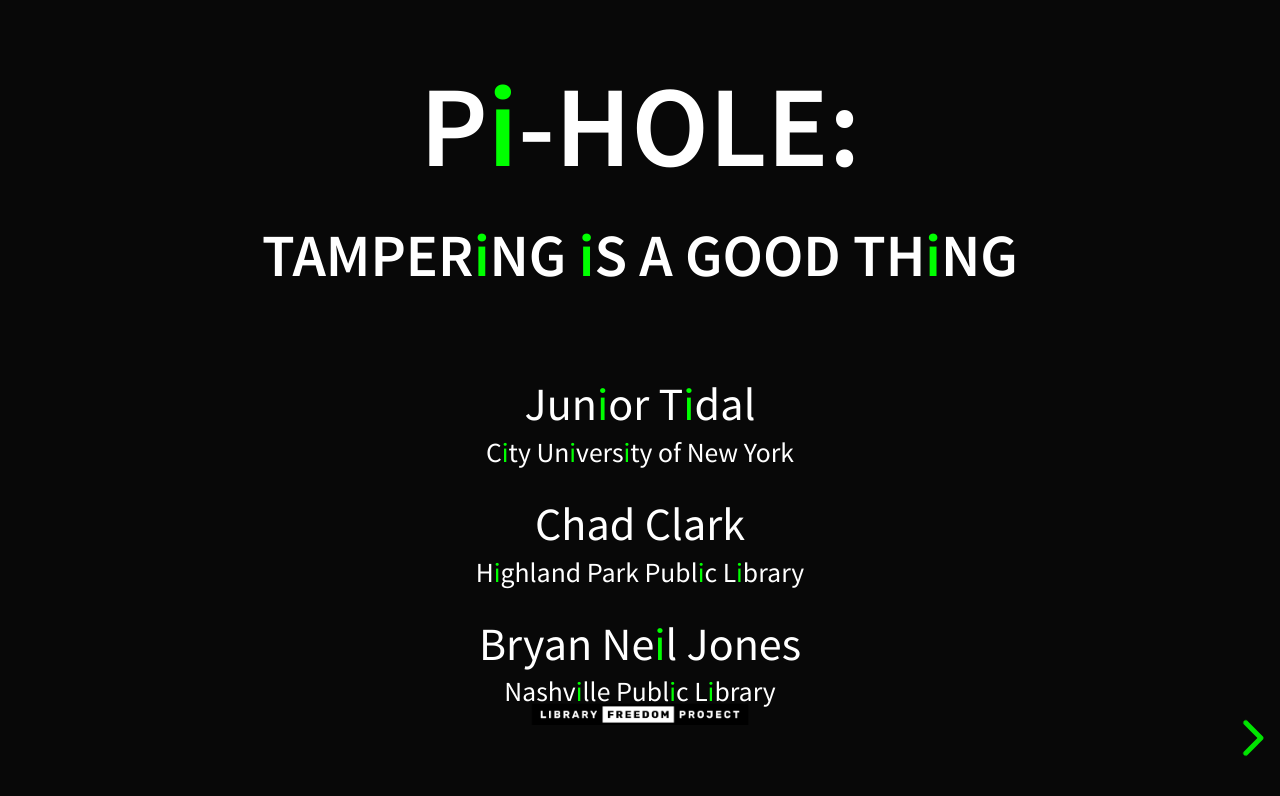
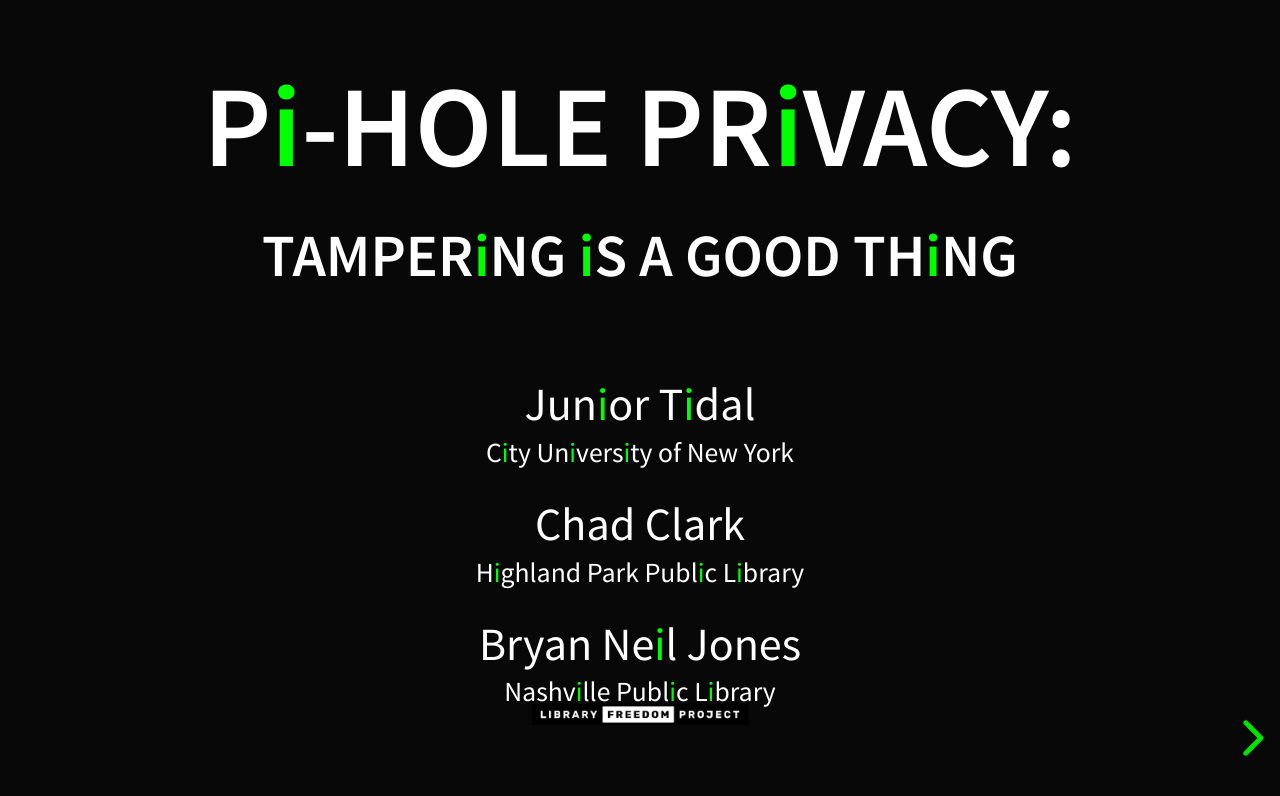
Before and after one commit to librarianbryan/Pi-Hole-Code4Lib2020, a website: page index.html in a window 1280 px wide. Drawn offline with Linux system fonts and the light colour scheme.

Commit message:
Correct title slide

```diff
--- a/index.html
+++ b/index.html
@@ -33,7 +33,7 @@
 			    <aside class="notes">
 
 			    </aside>
-				<h1>P<span style=color:#00ff00;text-transform:lowercase>I</span>-hole:</h1>
+				<h1>P<span style=color:#00ff00;text-transform:lowercase>I</span>-hole Pr<span style=color:#00ff00;text-transform:lowercase>I</span>vacy:</h1>
 			    <h3>Tamper<span style=color:#00ff00;text-transform:lowercase>I</span>ng <span style=color:#00ff00;text-transform:lowercase>I</span>s a Good Th<span style=color:#00ff00;text-transform:lowercase>I</span>ng</h3>
 			  </br>
 
```
